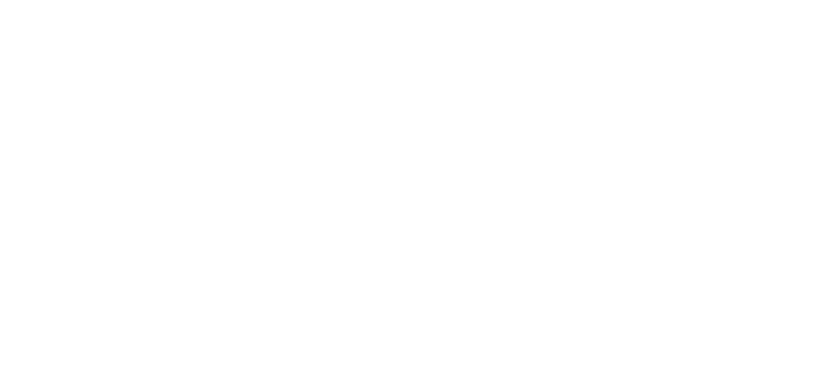
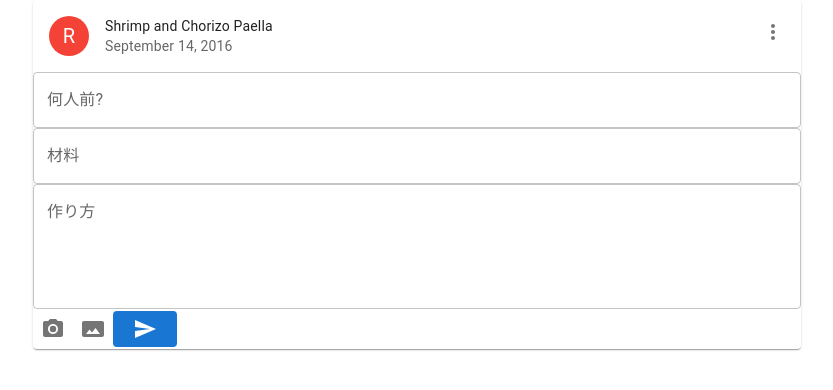
Before and after one commit to kentaohuchi/campmeshi, a React (Create React App) app: page /Post in a window 1280 px wide. Before the commit this address had no page. Shown: the top 390 px of the page, without its empty margins (223-1056 px from the left). Built offline with nearby package versions, Linux system fonts and the light colour scheme.

Commit message:
creat.post

```diff
--- a/package.json
+++ b/package.json
@@ -3,10 +3,10 @@
   "version": "0.1.0",
   "private": true,
   "dependencies": {
-    "@emotion/react": "^11.8.2",
+    "@emotion/react": "^11.9.0",
     "@emotion/styled": "^11.8.1",
     "@mui/icons-material": "^5.5.1",
-    "@mui/material": "^5.5.3",
+    "@mui/material": "^5.6.1",
     "@testing-library/jest-dom": "^5.16.2",
     "@testing-library/react": "^12.1.4",
     "@testing-library/user-event": "^13.5.0",
--- a/public/index.html
+++ b/public/index.html
@@ -4,7 +4,7 @@
     <meta charset="utf-8" />
     <title>CamP MeshI</title>
   </head>
-  <body style="margin: 0% 20% 0% 20%;">
+  <body style="margin-left:20%;margin-right: 20%;">
 
     <div id="root"></div>
 
--- a/src/App.js
+++ b/src/App.js
@@ -15,6 +15,8 @@
 } from "react-router-dom";
 import FoodSerch from './FoodSerch';
 import Singup from './Signup';
+import Post from './Post';
+
 
 function App() {
   return (
@@ -25,9 +27,11 @@
                         </nav>
 
                 <Routes>
-                    <Route exect path="/Home" element={<Home/>}  />
-                    <Route exect path="/Singup" element={<Singup/>}  />
-                    <Route exect path="/Food/Serch" element={<FoodSerch/>}  />
+                  <Route exect path="/Post" element={<Post/>}  />
+                  <Route exect path="/Home" element={<Home/>}  />
+                  <Route exect path="/Home" element={<Home/>}  />
+                  <Route exect path="/Singup" element={<Singup/>}  />
+                  <Route exect path="/Food/Serch" element={<FoodSerch/>}  />
                 </Routes>
             </div>
         </Router>
@@ -60,6 +64,7 @@
 
         <Button
         Buttonname={<AddCircleOutlineIcon/>}
+        to={"/Post"}
         />
     </div>
   );
--- /dev/null
+++ b/src/MultilineTextFields.js
@@ -0,0 +1,44 @@
+import * as React from 'react';
+import Box from '@mui/material/Box';
+import TextField from '@mui/material/TextField';
+
+export default function MultilineTextFields(props) {
+  const [value, setValue] = React.useState('Controlled');
+
+  const handleChange = (event) => {
+    setValue(event.target.value);
+  };
+
+  return (
+    <Box
+      component="form"
+      sx={{
+        '& .MuiTextField-root': {height:'100%',width: '100%',justifyContent:'center' },
+      }}
+      noValidate
+      autoComplete="off"
+    >
+      <div style={{height:'100%',width: '100%',justifyContent:'center' }}>
+      <TextField
+          id="outlined-textarea"
+          label={props.multi}
+          placeholder="Placeholder"
+          multiline
+        />
+        <TextField
+          id="outlined-textarea"
+          label={props.multi1}
+          placeholder="Placeholder"
+          multiline
+        />
+        <TextField
+          id="outlined-multiline-static"
+          label={props.multi2}
+          multiline
+          rows={4}
+        />
+      </div>
+
+    </Box>
+  );
+}
--- /dev/null
+++ b/src/Post.js
@@ -0,0 +1,14 @@
+import * as React from 'react';
+import RecipeReviewCard from "./RecipeReviewCard";
+
+function Post() {
+    return (
+      <div style={{height:'100%',width: '100%',justifyContent:'center' }}>
+        <RecipeReviewCard/>
+      </div>
+    );
+  }
+
+
+
+  export default Post;
--- /dev/null
+++ b/src/RecipeReviewCard.js
@@ -0,0 +1,69 @@
+import * as React from 'react';
+import { styled } from '@mui/material/styles';
+import Card from '@mui/material/Card';
+import CardHeader from '@mui/material/CardHeader';
+import Avatar from '@mui/material/Avatar';
+import IconButton from '@mui/material/IconButton';
+import { red } from '@mui/material/colors';
+import PhotoCameraIcon from '@mui/icons-material/PhotoCamera';
+import PanoramaIcon from '@mui/icons-material/Panorama';
+import MoreVertIcon from '@mui/icons-material/MoreVert';
+import MultilineTextFields from './MultilineTextFields';
+import Button from "./Button";
+import SendIcon from '@mui/icons-material/Send';
+
+const ExpandMore = styled((props) => {
+  const { expand, ...other } = props;
+  return <IconButton {...other} />;
+})(({ theme, expand }) => ({
+  transform: !expand ? 'rotate(0deg)' : 'rotate(180deg)',
+  marginLeft: 'auto',
+  transition: theme.transitions.create('transform', {
+    duration: theme.transitions.duration.shortest,
+  }),
+}));
+
+export default function RecipeReviewCard() {
+  const [expanded, setExpanded] = React.useState(false);
+
+  const handleExpandClick = () => {
+    setExpanded(!expanded);
+  };
+
+  return (
+    <Card sx={{ width: '100%',height:'100%', }}>
+      <CardHeader
+        avatar={
+          <Avatar sx={{ bgcolor: red[500] }} aria-label="recipe">
+            R
+          </Avatar>
+        }
+        action={
+          <IconButton aria-label="settings">
+            <MoreVertIcon  style={{height:'100%'}}/>
+          </IconButton>
+        }
+        title="Shrimp and Chorizo Paella"
+        subheader="September 14, 2016"
+      />
+
+      <MultilineTextFields
+      multi={'何人前?'}
+      multi1={'材料'}
+      multi2={'作り方'}
+      />
+
+      <IconButton aria-label="add to favorites">
+          <PhotoCameraIcon />
+      </IconButton>
+      <IconButton aria-label="share">
+          <PanoramaIcon />
+      </IconButton>
+      <Button
+      style={{ float: 'right'}}
+      Buttonname={<SendIcon/>}
+      />
+
+    </Card>
+  );
+}
```
Also changed, not shown: 1 other file (tests, documents, lock files or other folders).
